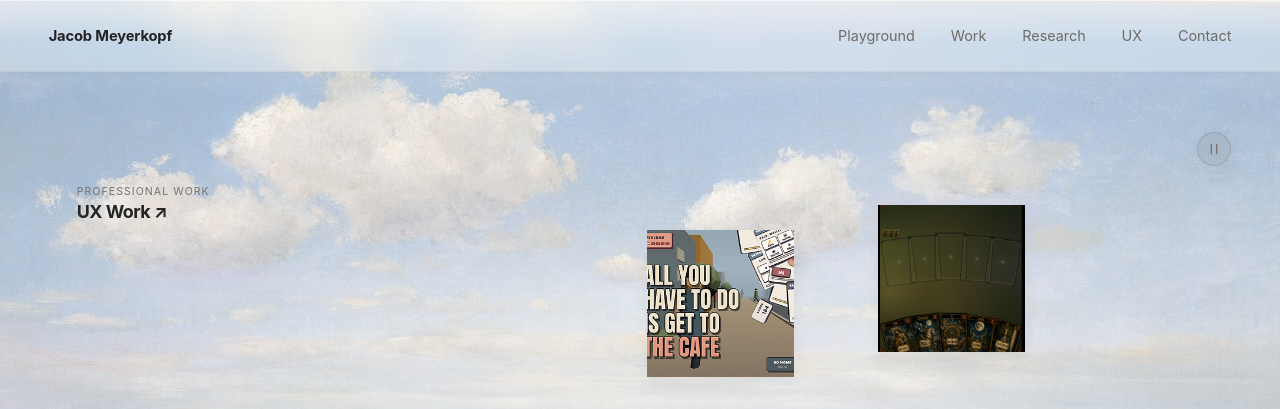
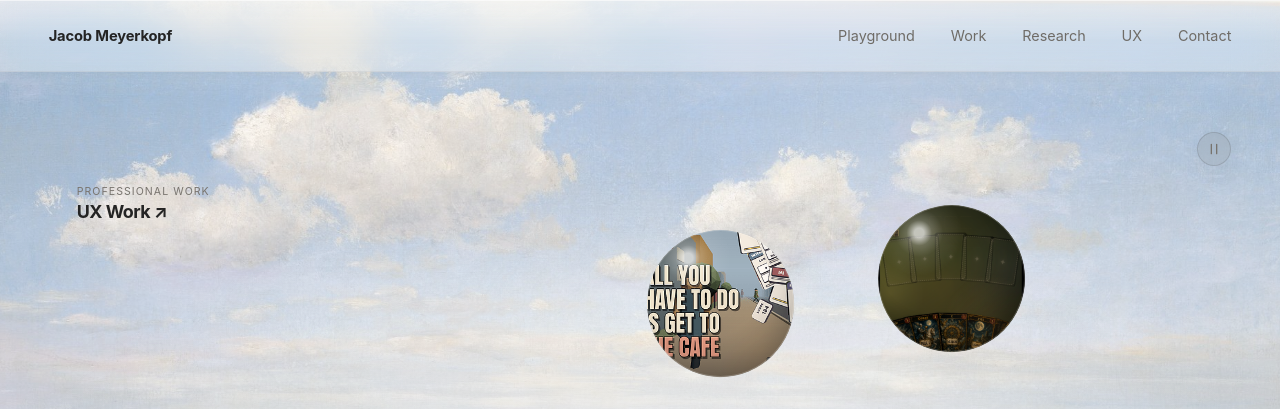
Before and after one commit to flimmbark-source/Jmeyportfolio, an Astro site: page / in a window 1280 px wide. Shown: the top 409 px of the page. Built offline with nearby package versions, Linux system fonts and the light colour scheme; Astro itself is replaced by a stand-in of ours.

Commit message:
Make floating game tiles spherical

```diff
--- a/src/styles/portfolio-v2-overrides.css
+++ b/src/styles/portfolio-v2-overrides.css
@@ -3,13 +3,63 @@
   will-change: transform;
 }
 
+/* On the floating Work overview, the game previews are physical-looking orbs.
+   The project image remains the texture; layered highlights and edge falloff sell
+   the spherical volume without changing the project artwork itself. */
 .pv2-project-tile .pv2-visual {
-  box-shadow: 0 7px 18px rgba(36, 36, 36, 0.055);
+  border-radius: 50%;
+  clip-path: circle(50% at 50% 50%);
+  isolation: isolate;
+  box-shadow:
+    0 16px 28px rgba(36, 36, 36, 0.18),
+    0 4px 8px rgba(36, 36, 36, 0.12),
+    inset -12px -14px 20px rgba(0, 0, 0, 0.24),
+    inset 8px 7px 14px rgba(255, 255, 255, 0.17);
+}
+
+.pv2-project-tile .pv2-visual::before,
+.pv2-project-tile .pv2-visual::after {
+  content: '';
+  position: absolute;
+  inset: 0;
+  z-index: 2;
+  border-radius: inherit;
+  pointer-events: none;
+}
+
+.pv2-project-tile .pv2-visual::before {
+  background:
+    radial-gradient(circle at 28% 19%,
+      rgba(255, 255, 255, 0.7) 0 3%,
+      rgba(255, 255, 255, 0.25) 8%,
+      rgba(255, 255, 255, 0.08) 15%,
+      transparent 27%);
+}
+
+.pv2-project-tile .pv2-visual::after {
+  background:
+    radial-gradient(circle at 39% 34%,
+      transparent 0 45%,
+      rgba(0, 0, 0, 0.07) 59%,
+      rgba(0, 0, 0, 0.28) 82%,
+      rgba(0, 0, 0, 0.5) 100%),
+    radial-gradient(circle at 78% 82%,
+      rgba(255, 190, 112, 0.12),
+      transparent 31%);
+  box-shadow: inset 0 0 0 1px rgba(255, 255, 255, 0.2);
+}
+
+.pv2-project-tile .pv2-visual__media {
+  transform: scale(1.055);
 }
 
 .pv2-project-tile:hover .pv2-visual,
 .pv2-project-tile:focus-visible .pv2-visual {
-  box-shadow: 0 18px 40px rgba(36, 36, 36, 0.14);
+  box-shadow:
+    0 22px 42px rgba(36, 36, 36, 0.24),
+    0 6px 12px rgba(36, 36, 36, 0.13),
+    inset -13px -15px 22px rgba(0, 0, 0, 0.22),
+    inset 9px 8px 15px rgba(255, 255, 255, 0.2);
 }
 
 /* The image itself is the project block; no duplicate title/category below it. */
```
